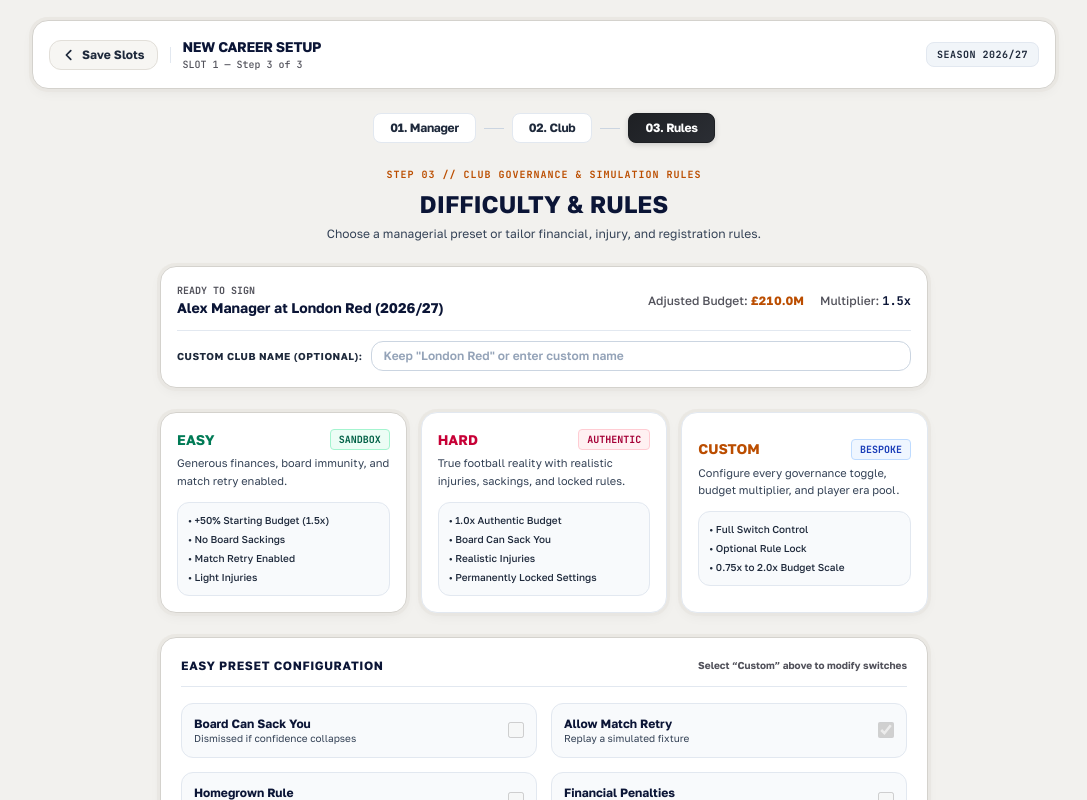
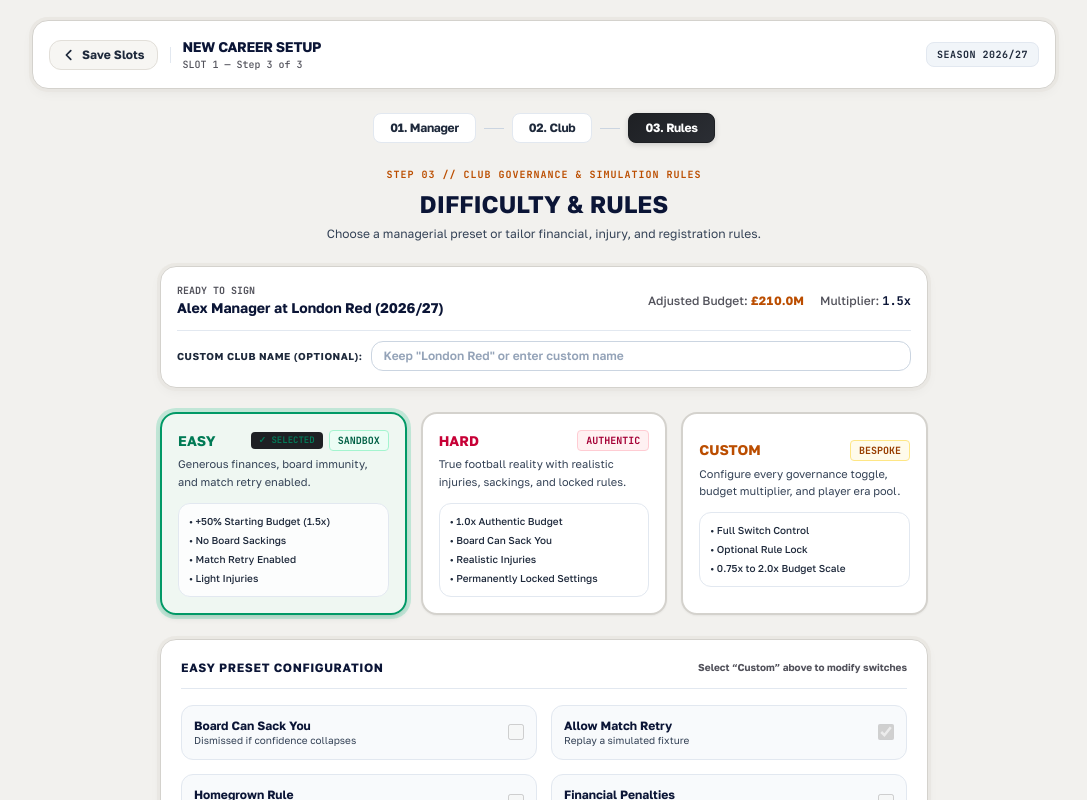
Before and after one commit to yasarshehzad/my-11, a Next.js app: page /career/setup in a window 1280 px wide. Both pictures are taken after a click on the button "03. Rules". Shown: the top 800 px of the page, without its empty margins (96-1183 px from the left). Built offline with nearby package versions, Linux system fonts and the light colour scheme.

Commit message:
Show clear selected ring and badge on Easy/Hard/Custom preset cards

```diff
--- a/src/app/career/setup/page.tsx
+++ b/src/app/career/setup/page.tsx
@@ -604,23 +604,31 @@ function SetupWizardContent() {
               {/* EASY */}
               <button
                 type="button"
+                aria-pressed={preset === 'easy'}
                 onClick={() => handlePresetSelect('easy')}
-                className={`office-floating-card rounded-2xl p-4 text-left transition-all cursor-pointer ${
+                className={`rounded-2xl p-4 text-left transition-all cursor-pointer border-2 ${
                   preset === 'easy'
-                    ? 'border-2 border-emerald-700 ring-2 ring-emerald-600/20 shadow-md'
-                    : 'hover:border-slate-400'
+                    ? 'bg-emerald-50/50 border-emerald-600 ring-4 ring-emerald-500/20 shadow-md'
+                    : 'bg-white border-[#D4D2CD] hover:border-zinc-400 shadow-xs'
                 }`}
               >
-                <div className="flex justify-between items-center mb-1">
+                <div className="flex justify-between items-center mb-1 gap-2">
                   <h3 className="font-display font-black uppercase text-sm text-emerald-700">Easy</h3>
+                  <div className="flex items-center gap-1.5">
+                    {preset === 'easy' && (
+                      <span className="text-[9px] font-mono font-bold uppercase px-2 py-0.5 rounded bg-[#1E2024] text-emerald-300">
+                        ✓ Selected
+                      </span>
+                    )}
                     <span className="text-[10px] font-mono font-bold uppercase px-2 py-0.5 rounded bg-emerald-50 text-emerald-800 border border-emerald-200">
                       Sandbox
                     </span>
                   </div>
+                </div>
                 <p className="text-[11px] text-slate-600 leading-relaxed mb-3">
                   Generous finances, board immunity, and match retry enabled.
                 </p>
-                <div className="space-y-1 text-[10px] text-slate-700 font-medium bg-slate-50 border border-slate-200 rounded-xl p-2.5">
+                <div className="space-y-1 text-[10px] text-slate-700 font-medium bg-white/80 border border-slate-200 rounded-xl p-2.5">
                   <div>• +50% Starting Budget (1.5x)</div>
                   <div>• No Board Sackings</div>
                   <div>• Match Retry Enabled</div>
@@ -631,23 +639,31 @@ function SetupWizardContent() {
               {/* HARD */}
               <button
                 type="button"
+                aria-pressed={preset === 'hard'}
                 onClick={() => handlePresetSelect('hard')}
-                className={`office-floating-card rounded-2xl p-4 text-left transition-all cursor-pointer ${
+                className={`rounded-2xl p-4 text-left transition-all cursor-pointer border-2 ${
                   preset === 'hard'
-                    ? 'border-2 border-rose-700 ring-2 ring-rose-600/20 shadow-md'
-                    : 'hover:border-slate-400'
+                    ? 'bg-rose-50/50 border-rose-600 ring-4 ring-rose-500/20 shadow-md'
+                    : 'bg-white border-[#D4D2CD] hover:border-zinc-400 shadow-xs'
                 }`}
               >
-                <div className="flex justify-between items-center mb-1">
+                <div className="flex justify-between items-center mb-1 gap-2">
                   <h3 className="font-display font-black uppercase text-sm text-rose-700">Hard</h3>
+                  <div className="flex items-center gap-1.5">
+                    {preset === 'hard' && (
+                      <span className="text-[9px] font-mono font-bold uppercase px-2 py-0.5 rounded bg-[#1E2024] text-rose-300">
+                        ✓ Selected
+                      </span>
+                    )}
                     <span className="text-[10px] font-mono font-bold uppercase px-2 py-0.5 rounded bg-rose-50 text-rose-800 border border-rose-200">
                       Authentic
                     </span>
                   </div>
+                </div>
                 <p className="text-[11px] text-slate-600 leading-relaxed mb-3">
                   True football reality with realistic injuries, sackings, and locked rules.
                 </p>
-                <div className="space-y-1 text-[10px] text-slate-700 font-medium bg-slate-50 border border-slate-200 rounded-xl p-2.5">
+                <div className="space-y-1 text-[10px] text-slate-700 font-medium bg-white/80 border border-slate-200 rounded-xl p-2.5">
                   <div>• 1.0x Authentic Budget</div>
                   <div>• Board Can Sack You</div>
                   <div>• Realistic Injuries</div>
@@ -658,23 +674,31 @@ function SetupWizardContent() {
               {/* CUSTOM */}
               <button
                 type="button"
+                aria-pressed={preset === 'custom'}
                 onClick={() => handlePresetSelect('custom')}
-                className={`office-floating-card rounded-2xl p-4 text-left transition-all cursor-pointer ${
+                className={`rounded-2xl p-4 text-left transition-all cursor-pointer border-2 ${
                   preset === 'custom'
-                    ? 'border-2 border-blue-700 ring-2 ring-blue-600/20 shadow-md'
-                    : 'hover:border-slate-400'
+                    ? 'bg-amber-50/60 border-amber-600 ring-4 ring-amber-500/20 shadow-md'
+                    : 'bg-white border-[#D4D2CD] hover:border-zinc-400 shadow-xs'
                 }`}
               >
-                <div className="flex justify-between items-center mb-1">
+                <div className="flex justify-between items-center mb-1 gap-2">
                   <h3 className="font-display font-black uppercase text-sm text-amber-700">Custom</h3>
-                  <span className="text-[10px] font-mono font-bold uppercase px-2 py-0.5 rounded bg-blue-50 text-blue-800 border border-blue-200">
+                  <div className="flex items-center gap-1.5">
+                    {preset === 'custom' && (
+                      <span className="text-[9px] font-mono font-bold uppercase px-2 py-0.5 rounded bg-[#1E2024] text-amber-300">
+                        ✓ Selected
+                      </span>
+                    )}
+                    <span className="text-[10px] font-mono font-bold uppercase px-2 py-0.5 rounded bg-amber-50 text-amber-800 border border-amber-200">
                       Bespoke
                     </span>
+                  </div>
                 </div>
                 <p className="text-[11px] text-slate-600 leading-relaxed mb-3">
                   Configure every governance toggle, budget multiplier, and player era pool.
                 </p>
-                <div className="space-y-1 text-[10px] text-slate-700 font-medium bg-slate-50 border border-slate-200 rounded-xl p-2.5">
+                <div className="space-y-1 text-[10px] text-slate-700 font-medium bg-white/80 border border-slate-200 rounded-xl p-2.5">
                   <div>• Full Switch Control</div>
                   <div>• Optional Rule Lock</div>
                   <div>• 0.75x to 2.0x Budget Scale</div>
```
Lines whose indentation alone changed are shown as unchanged.
